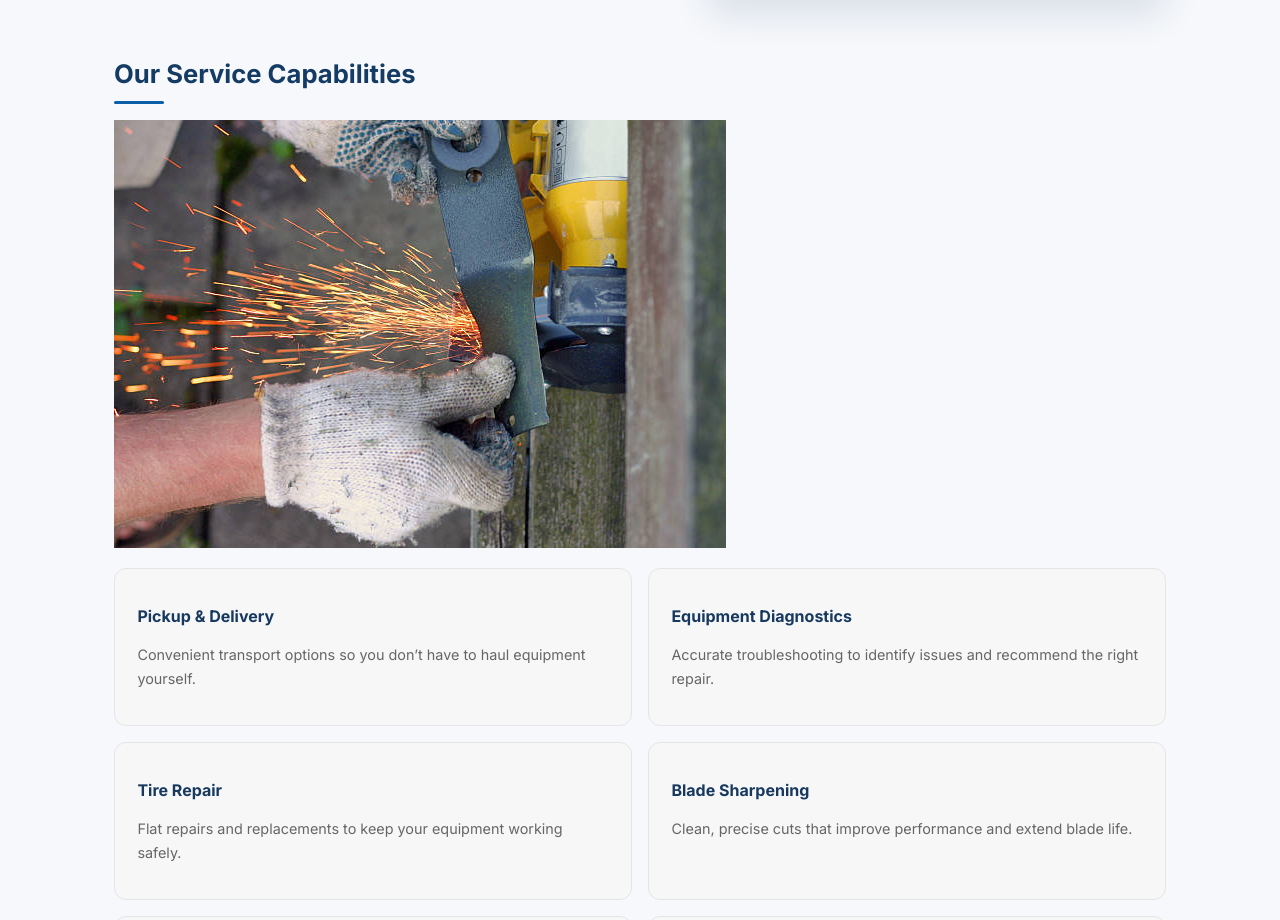
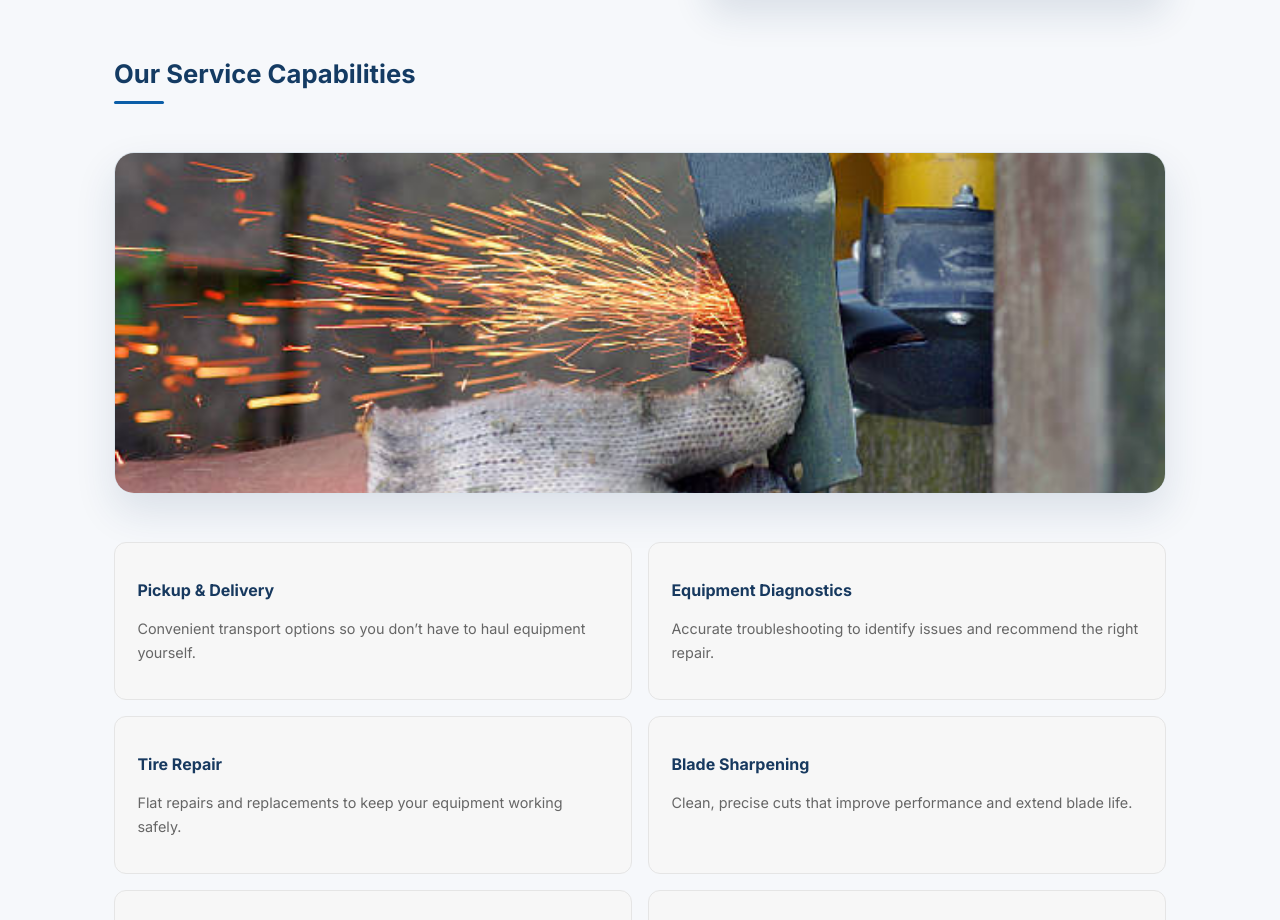
Before and after one commit to TanyaA318/intercoastal-website, a React (Vite) app: page /service in a window 1280 px wide. Shown: the part 825-1745 px from the top of the page. Built offline with nearby package versions, Linux system fonts and the light colour scheme.

Commit message:
Update styles.css

```diff
--- a/src/styles.css
+++ b/src/styles.css
@@ -1230,6 +1230,21 @@ img {
   background: #16304d;
 }
 
+.service-image-break {
+  margin: 3rem 0;
+  border-radius: 20px;
+  overflow: hidden;
+  box-shadow: 0 18px 40px rgba(23, 57, 95, 0.12);
+  border: 1px solid #dbe4ec;
+}
+
+.service-break-image {
+  width: 100%;
+  height: 340px;
+  object-fit: cover;
+  display: block;
+}
+
 /* HOURS ALIGNMENT */
 
 .hours-list {
```
